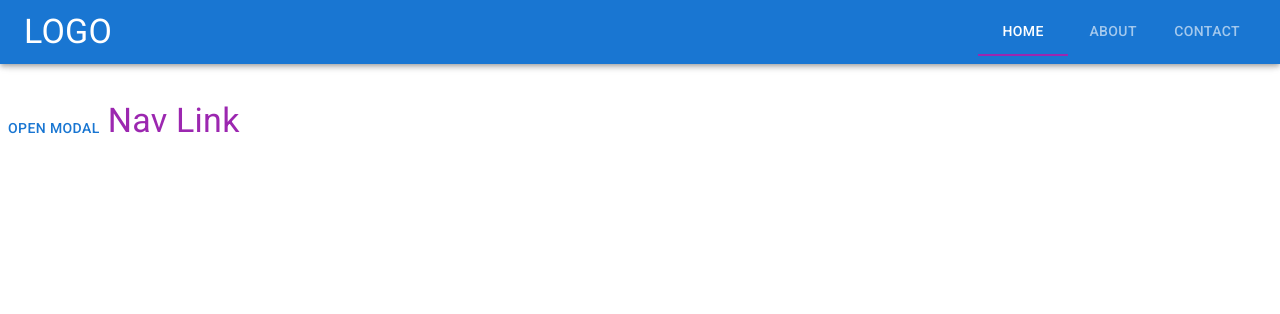
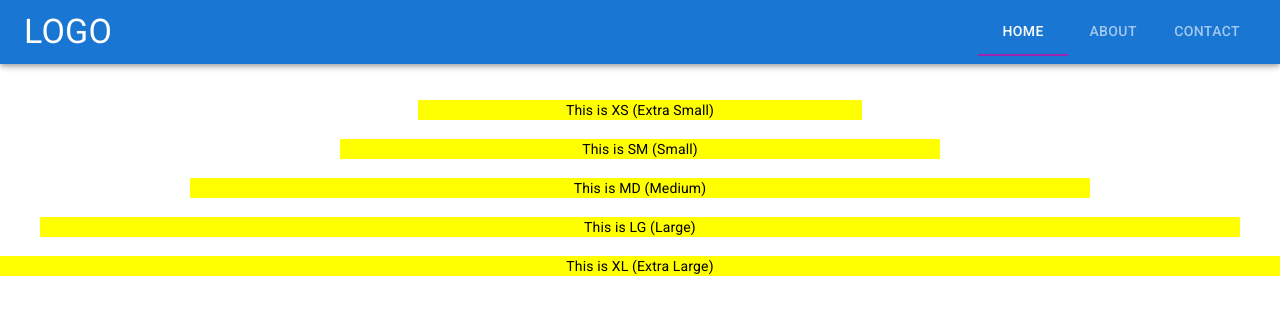
Before and after one commit to KrhystFerrari/mui-examples, a React (Create React App) app: page / in a window 1280 px wide. Shown: the top 314 px of the page. Built offline with nearby package versions, Linux system fonts and the light colour scheme.

Commit message:
feat: create Container example

```diff
--- a/src/App.js
+++ b/src/App.js
@@ -1,6 +1,7 @@
 import { Typography, AppBar, Toolbar, Tabs, Tab } from "@mui/material";
 import React, { useState } from "react";
-import Modals from "./components/Modals";
+import Containers from "./components/Containers";
+//import Modals from "./components/Modals";
 //import Cards from "./components/Cards";
 //import Form from "./components/Form";
 
@@ -27,7 +28,8 @@ function App() {
       {/* <Form /> */}
       <div style={{marginTop: 100}}>
         {/*<Cards />*/}
-        <Modals />
+        {/* <Modals /> */}
+        <Containers />
       </div>
     </div>
   );
--- /dev/null
+++ b/src/components/Containers.js
@@ -0,0 +1,45 @@
+import { Container, Typography } from "@mui/material";
+import React from "react";
+
+const Containers = () => {
+  return (
+    <div>
+      <Container
+        sx={{ background: "yellow", textAlign: "center" }}
+        maxWidth="xs"
+      >
+        <Typography variant="body2">This is XS (Extra Small)</Typography>
+      </Container>
+      <br />
+      <Container
+        sx={{ background: "yellow", textAlign: "center" }}
+        maxWidth="sm"
+      >
+        <Typography variant="body2">This is SM (Small)</Typography>
+      </Container>
+      <br />
+      <Container
+        sx={{ background: "yellow", textAlign: "center" }}
+        maxWidth="md"
+      >
+        <Typography variant="body2">This is MD (Medium)</Typography>
+      </Container>
+      <br />
+      <Container
+        sx={{ background: "yellow", textAlign: "center" }}
+        maxWidth="lg"
+      >
+        <Typography variant="body2">This is LG (Large)</Typography>
+      </Container>
+      <br />
+      <Container
+        sx={{ background: "yellow", textAlign: "center" }}
+        maxWidth="xl"
+      >
+        <Typography variant="body2">This is XL (Extra Large)</Typography>
+      </Container>
+    </div>
+  );
+};
+
+export default Containers;
```
